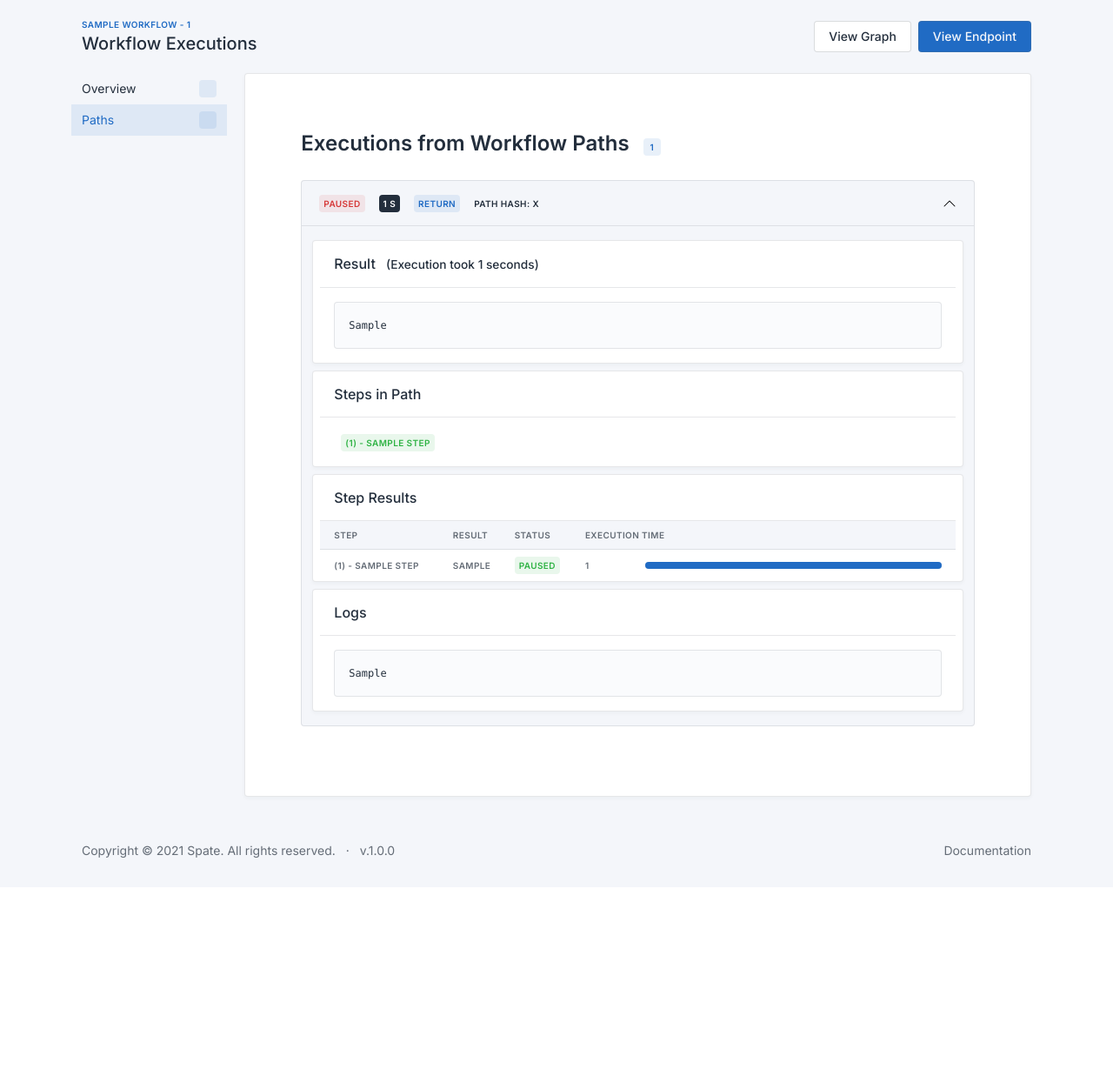
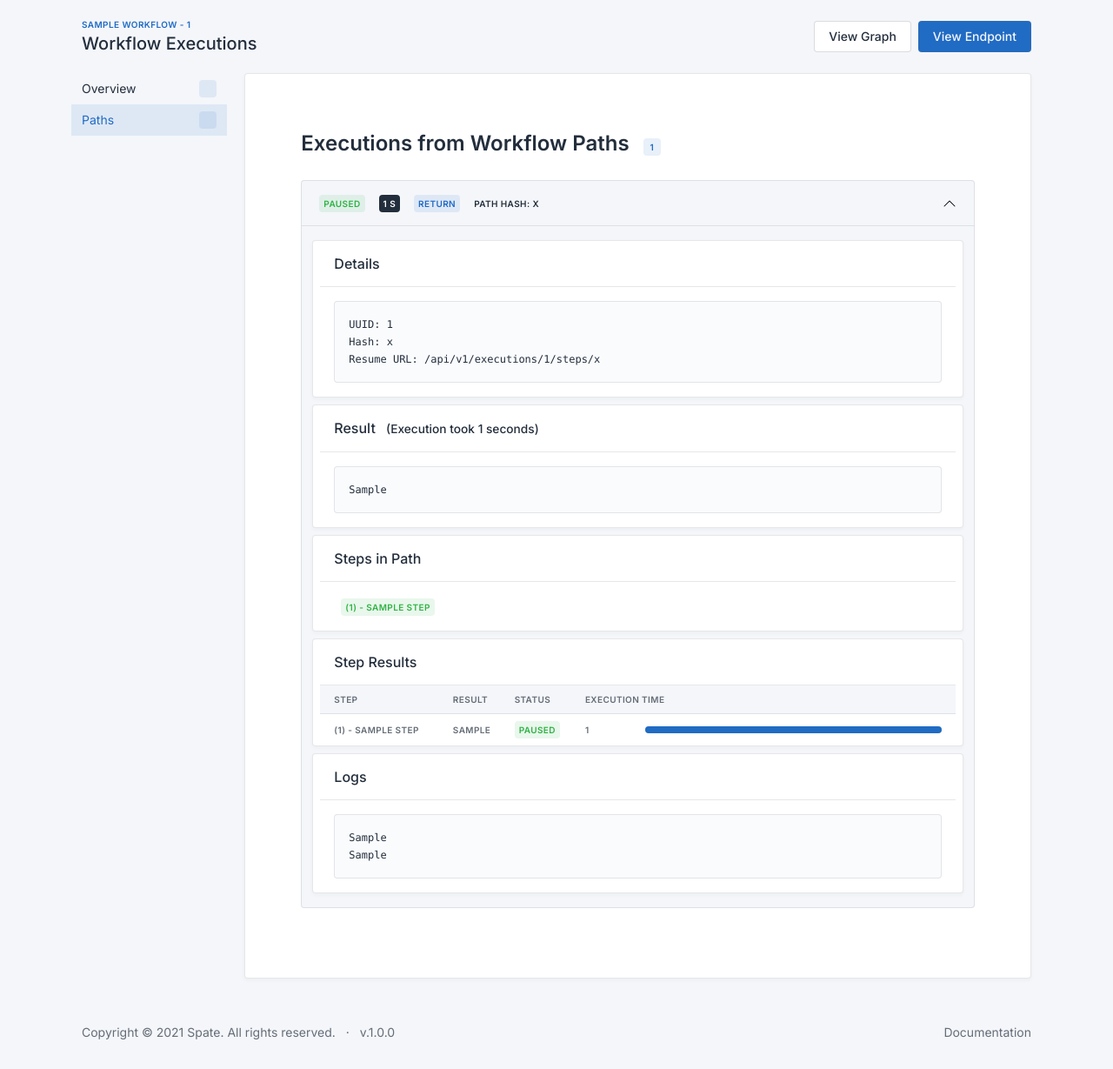
Before and after one commit to bmarsh9/spate, a Flask app: page /workflows/1/executions/1/paths in a window 1280 px wide, after a click that opens the changed part. Shown: the part 56-1285 px from the top of the page at 87% size. Before the commit the page ends 1042 px from the top, so only its background shows below. Run offline with Flask 2, Linux system fonts and the light colour scheme; a user stored in the database is signed in; tables that the repository leaves empty hold one stand-in row (values such as "Sample post"); parts of the project's set-up code (start-up, migrations or seed data) failed here and were passed over; some libraries are stand-ins or nearby versions.

Commit message:
update router code

```diff
--- a/app/models.py
+++ b/app/models.py
@@ -193,10 +193,20 @@ class Path(db.Model, LogMixin):
         step = self.steps.order_by(Step.id.desc()).first()
         return step.result
 
-    def status(self):
+    def get_paused_hash(self):
+        step = self.status(as_object=True)
+        if step.status == "paused":
+            return step.hash
+        return None
+#haaaaaa
+    def status(self,as_object=False):
         for step in self.steps.order_by(Step.id.asc()).all():
             if not step.complete:
+                if as_object:
+                    return step
                 return step.status
+        if as_object:
+            return self.steps.order_by(Step.id.desc()).first()
         return self.steps.order_by(Step.id.desc()).first().status
 
     def get_path_order(self):
@@ -245,18 +255,13 @@ class Execution(db.Model, LogMixin):
     def as_dict(self):
         template = {
             "id":self.id,
-            "return_value":self.return_value,
+            "return_value":self.get_return_value(),
             "return_hash":self.return_hash,
-            "paths":self.paths,
-            "logs":self.log.split("\n"),
             "debug":self.user_messages.split("\n"),
-            "complete":False,
-            "status":self.status,
-            "execution_time":self.execution_time,
+            "complete":self.complete(),
+            "execution_time":self.execution_time(),
             "date_requested":str(self.date_added),
         }
-        if self.is_complete():
-            template["complete"] = True
         return template
 
     def finished(self):
@@ -471,28 +476,25 @@ class Workflow(db.Model, LogMixin):
 
         execution = self.add_execution()
 
-        response = dm.exec_to_container(container_id,"python3 /app/workflow/tmp/router.py --result_id {} --request '{}'".format(execution.id,json.dumps(request)),
+        response = dm.exec_to_container(container_id,"python3 /app/workflow/tmp/router.py --execution_id {} --request '{}'".format(execution.id,json.dumps(request)),
             output=output,detach=not trigger.synchronous,env=env)
         if trigger.synchronous:
             response = ""
         else:
             response = {
-                "callback_url":"/api/v1/workflows/{}/results/{}".format(self.id,execution.id),
+                "callback_url":"/api/v1/workflows/{}/executions/{}".format(self.id,execution.id),
                 "status":"in progress",
             }
         return response
 
     #TODO remove and place in api-ingress
-    def resume(self,resume_id):
+    def resume(self,step,response):
         trigger = self.get_trigger()
         if not trigger:
             return False
         dm = DockerManager()
         id = dm.find_container_by_workflow_name(self.name).short_id
-        result = Result(workflow_id=self.id,status="in progress")
-        db.session.add(result)
-        db.session.commit()
-        response = dm.exec_to_container(id,"python3 /app/workflow/tmp/router.py --result_id {} --resume_id {}".format(result.id,resume_id),
+        response = dm.exec_to_container(id,"python3 /app/workflow/tmp/router.py --execution_id {} --step_hash {} --response {}".format(step.execution_id,step.hash,response),
             output="log",detach=not trigger.synchronous,env={})
         return response
 
@@ -793,7 +795,6 @@ class Workflow(db.Model, LogMixin):
         data = []
         paths = []
         for step in path:
-#haaaaaa
             name = step.split("__")[0]
             paths.append(name)
             if step.startswith("Operator"):
--- a/app/templates/view_paths.html
+++ b/app/templates/view_paths.html
@@ -54,17 +54,33 @@
               <h1 class="m-0">Executions from Workflow Paths<span class="badge bg-blue-lt ml-3 mb-1">{{execution.paths.count()}}</span></h1>
               <div class="row mt-3">
                 {%for path in execution.paths.all()%}
+                {%set paused_hash = path.get_paused_hash()%}
                 <div class="accordion mt-2" id="accordion{{path.hash}}">
                   <div class="accordion-item">
                     <h2 class="accordion-header" id="heading{{path.hash}}">
-                      <button class="accordion-button subheader" type="button" data-bs-toggle="collapse" data-bs-target="#collapse{{path.hash}}" aria-expanded="true" aria-contro
-                        ls="collapse{{path.hash}}">
-                      {%if path.complete == True%}<span class="badge bg-green-lt mr-3">{%else%}<span class="badge bg-red-lt mr-3">{%endif%}{{path.status()}}</span><span class=
+                      <button class="accordion-button subheader" type="button" data-bs-toggle="collapse" data-bs-target="#collapse{{path.hash}}" aria-expanded="true" aria-controls="collapse{{path.hash}}">
+                      {%if path.complete() == True%}<span class="badge bg-green-lt mr-3">{%else%}<span class="badge bg-red-lt mr-3">{%endif%}{{path.status()}}</span><span class=
                         "badge bg-dark mr-3">{{path.execution_time()}} s</span>{%if path.hash == execution.return_hash%}<span class="badge bg-blue-lt mr-3">Return</span>{%endif%}Path Hash: {{path.hash}}
                       </button>
                     </h2>
                     <div id="collapse{{path.hash}}" class="accordion-collapse collapse" aria-labelledby="heading{{path.hash}}">
                       <div class="accordion-body">
+                        <div class="row mb-2">
+                          <div class="card">
+                            <div class="card-header">
+                              <h5 class="card-title">Details</h5>
+                            </div>
+                            <div class="card-body">
+                              <pre style="white-space:nowrap">
+                              UUID: {{path.uuid}}<br>
+                              Hash: {{path.hash}}<br>
+                              {%if paused_hash%}
+                              Resume URL: /api/v1/executions/{{path.execution.id}}/steps/{{paused_hash}}
+                              {%endif%}
+                              </pre>
+                            </div>
+                          </div>
+                        </div>
                         <div class="row mb-2">
                           <div class="card">
                             <div class="card-header">
@@ -106,7 +122,7 @@
                               <tbody>
                                 {%for step in path.get_path_order()%}
                                 <tr>
-                                  <td class="subheader">({{step.id}}) - {{step.label}}</td>
+                                  <td class="subheader">({{step.id}}) - {{step.name}}</td>
                                   <td class="subheader">{{step.result}}</td>
                                   <td class="subheader">{%if step.complete%}<span class="badge bg-green-lt ms-auto">{{step.status}}</span>{%else%}<span class="badge bg-yellow-lt ms-auto">{{step.status}}</span>{%endif%}</td>
                                   <td class="subheader">{{step.execution_time}}</td>
@@ -127,7 +143,7 @@
                               <h5 class="card-title">Logs</h5>
                             </div>
                             <div class="card-body">
-                              <pre>{%for log in path.logs.split("\n")%}{{log}}<br>{%endfor%}</pre>
+                              <pre>{%for log in path.logs.split("\n")%}{{log}}<br>{%endfor%}{%for step in path.get_path_order()%}{%for step_log in step.logs.split("\n")%}{{step_log}}{%endfor%}<br>{%endfor%}</pre>
                             </div>
                           </div>
                         </div>
```
Also changed, not shown: app/api_v1/views.py (+9 -12 lines), app/utils/code_library/router_code.txt (+16 -10 lines).
